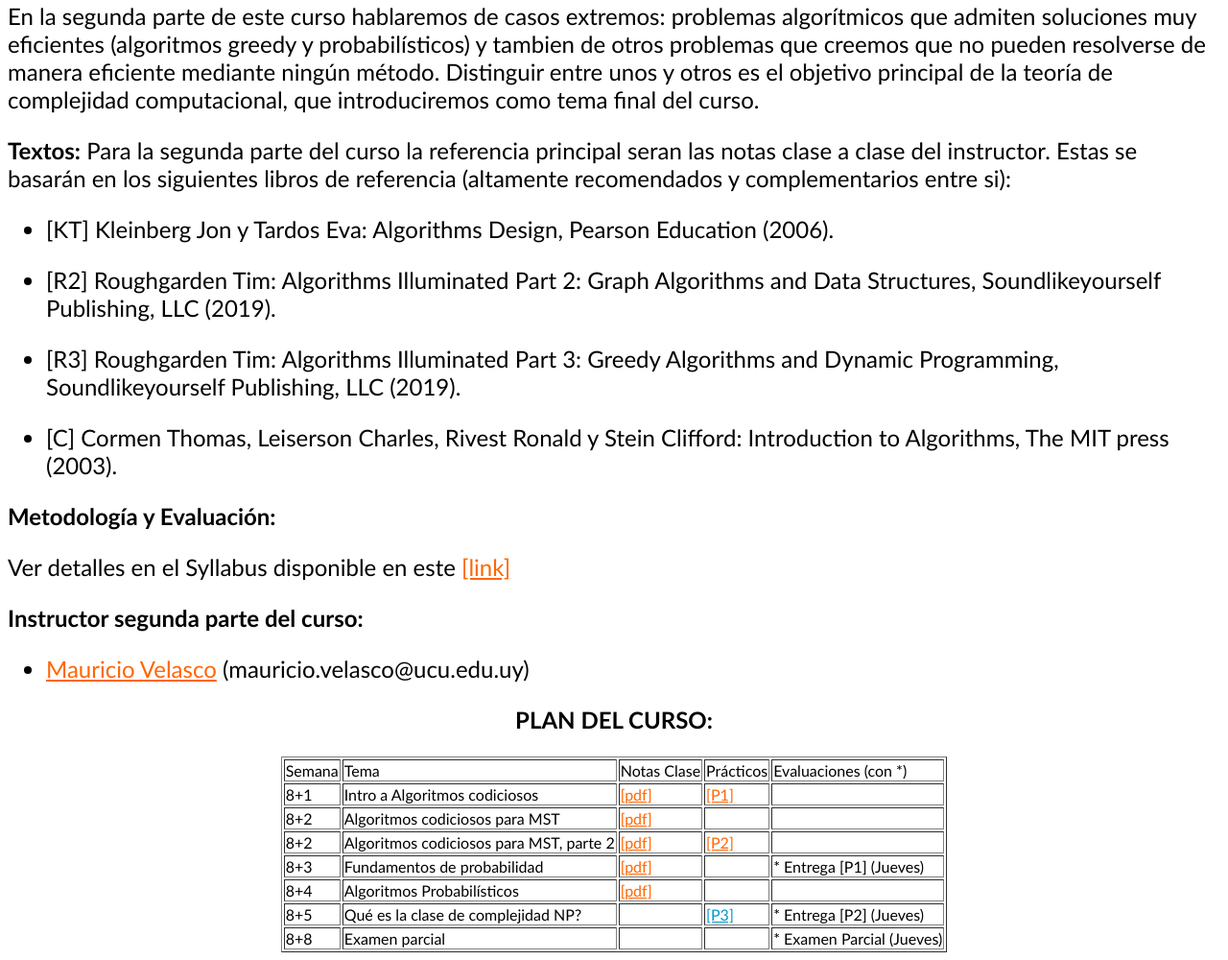
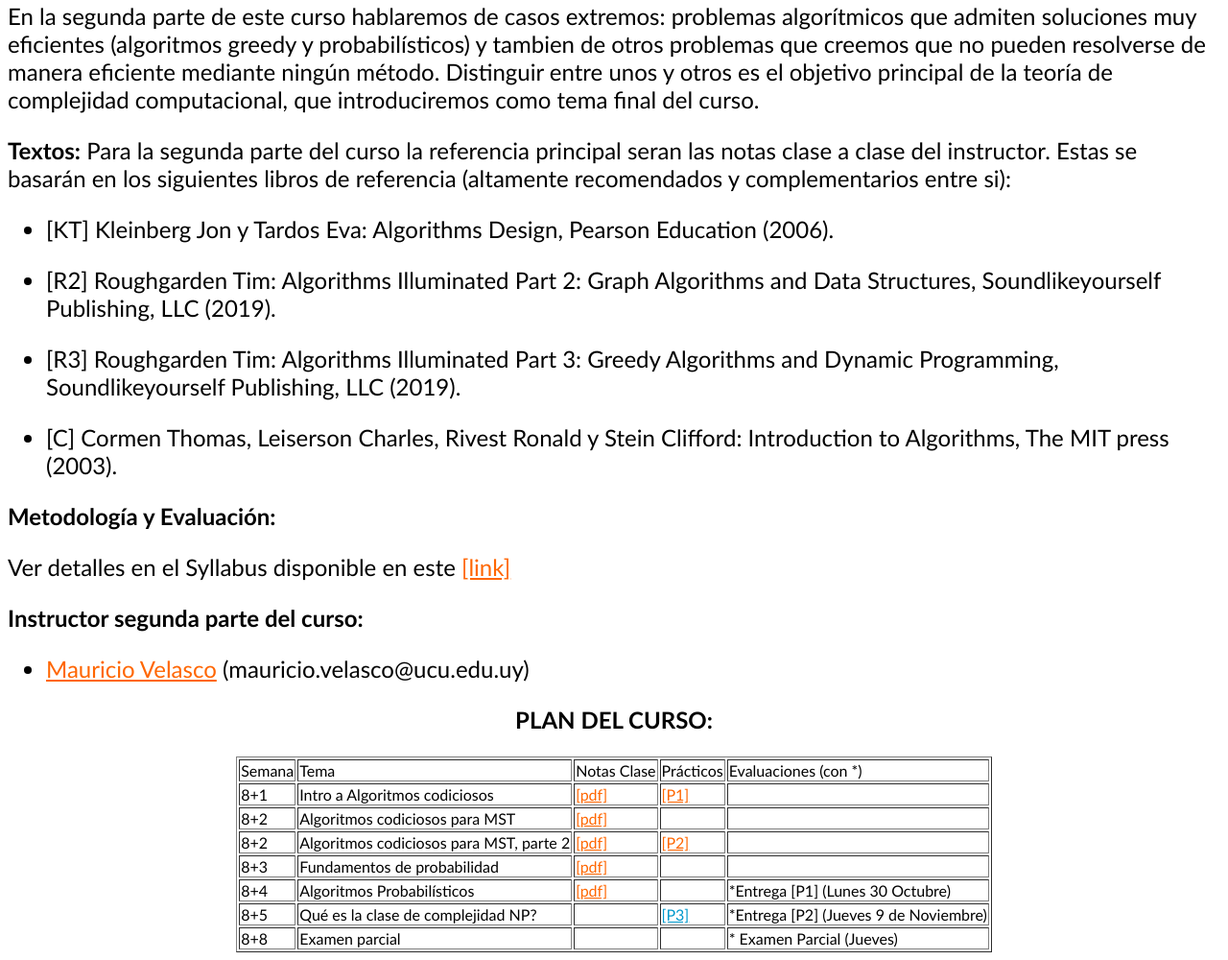
Before and after one commit to mauricio-velasco/teocomp, a plain HTML site: page index.html in a window 1280 px wide. Shown: the part 87-1087 px from the top of the page at 96% size. Drawn offline with Linux system fonts and the light colour scheme.

Commit message:
periodic update

```diff
--- a/index.html
+++ b/index.html
@@ -80,7 +80,7 @@ Para la segunda parte del curso la referencia principal seran las notas clase a
 <td> Fundamentos de probabilidad</td>
 <td><A href="notes/Basic_Probability.pdf" target="_blank">[pdf]</td>
 <td></td>
-<td>* Entrega [P1] (Jueves)</td>
+<td></td>
 </tr>
 
 <tr>
@@ -88,7 +88,7 @@ Para la segunda parte del curso la referencia principal seran las notas clase a
 <td> Algoritmos Probabilísticos</td>
 <td><A href="notes/Secretary_Selection.pdf" target="_blank">[pdf]</td>
 <td></td>
-<td></td>
+<td>*Entrega [P1] (Lunes 30 Octubre)</td>
 </tr>
 
 <tr>
@@ -96,7 +96,7 @@ Para la segunda parte del curso la referencia principal seran las notas clase a
 <td> Qué es la clase de complejidad NP?</td>
 <td></td>
 <td><A href="" target="_blank">[P3] </td>
-<td>* Entrega [P2] (Jueves)</td>
+<td>*Entrega [P2] (Jueves 9 de Noviembre)</td>
 </tr>
 
 
```
Also changed, not shown: 4 other files.
